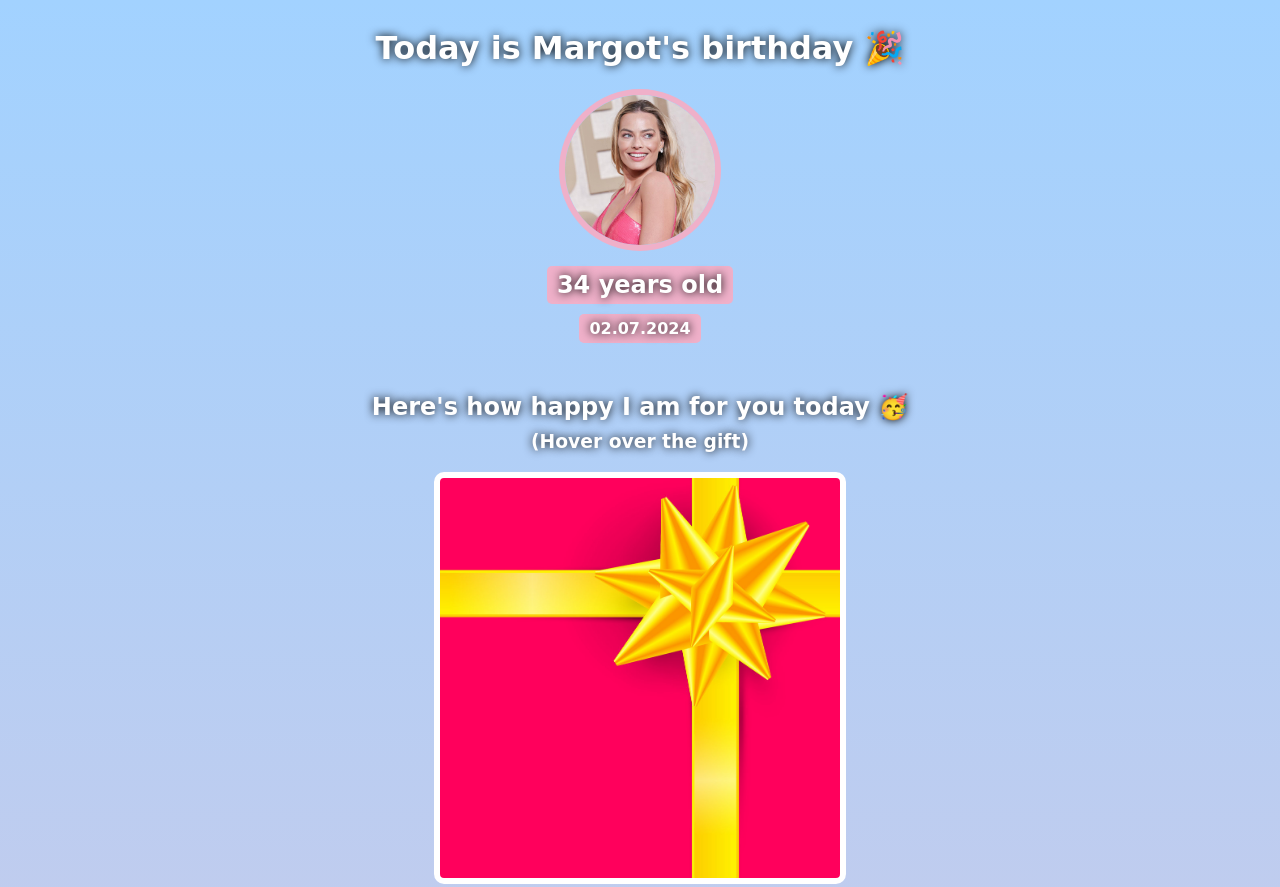
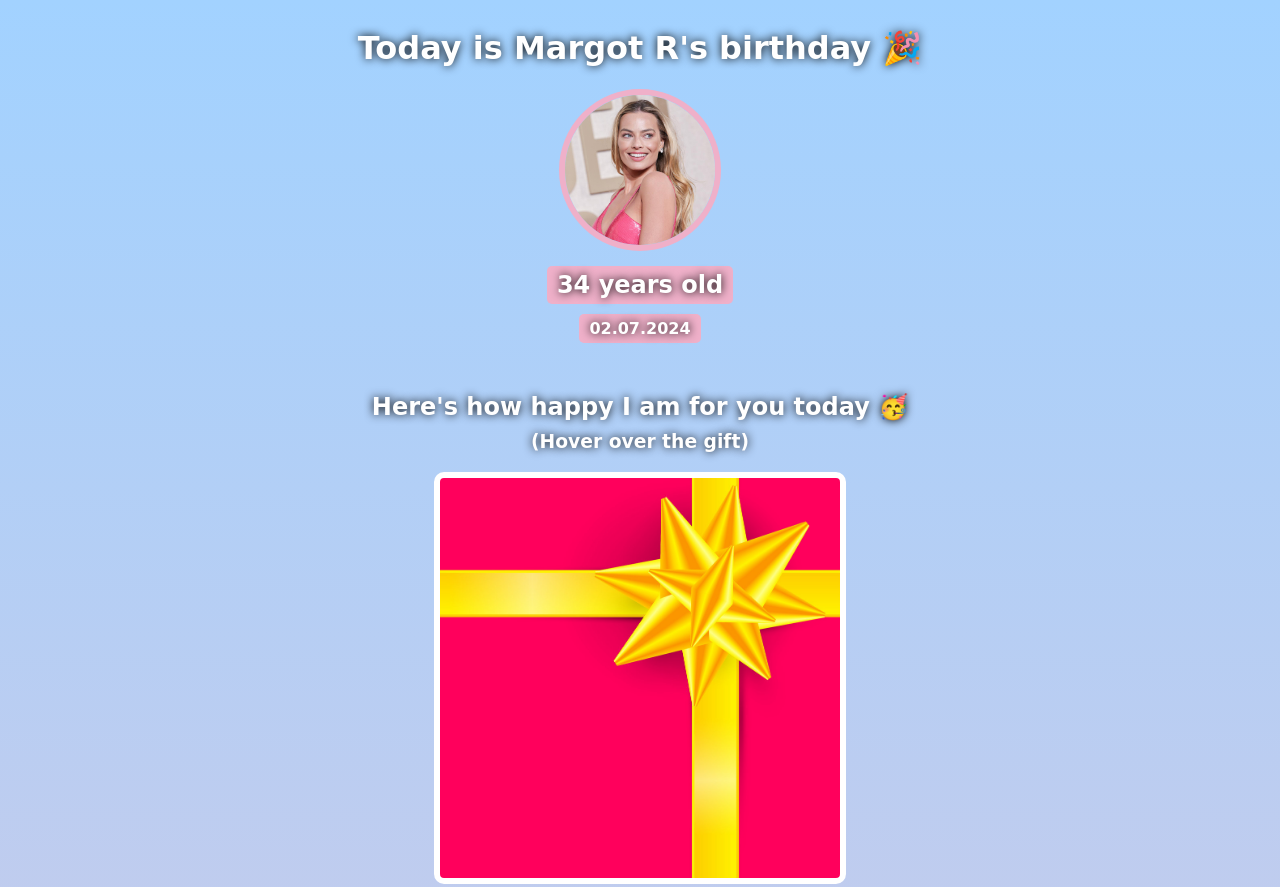
Before and after one commit to Rashaad-Ebrahim/birthday-GIFt-site, a website built with Vite: page index.html in a window 1280 px wide. Shown: the top 887 px of the page. Built offline with nearby package versions, Linux system fonts and the light colour scheme; a web font is replaced by a local one.

Commit message:
Changed the name to Margot R

```diff
--- a/index.html
+++ b/index.html
@@ -7,7 +7,7 @@
     </head>
     <body>
         <div id="header">
-            <h1>Today is Margot's birthday 🎉</h1>
+            <h1>Today is Margot R's birthday 🎉</h1>
             <img id="bff-img" src="images/Margot.jpg">
             <h2 id="bday-age">34 years old</h2>
             <h4 id="bday-date">02.07.2024</h4>
```
